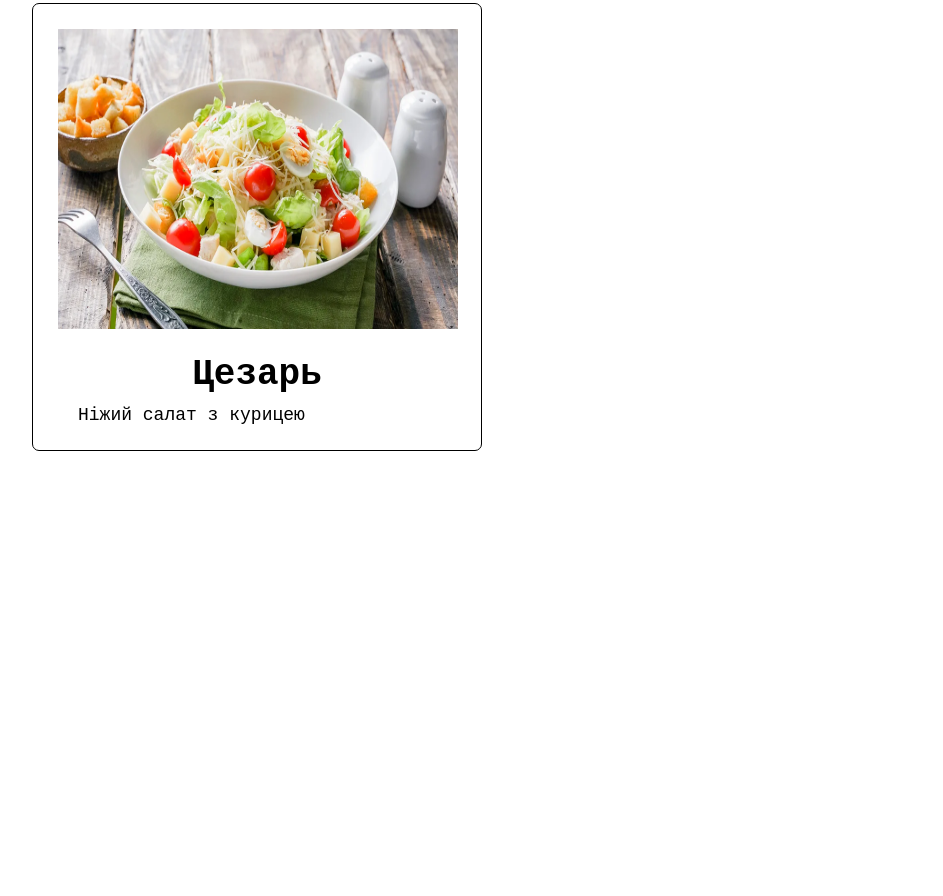
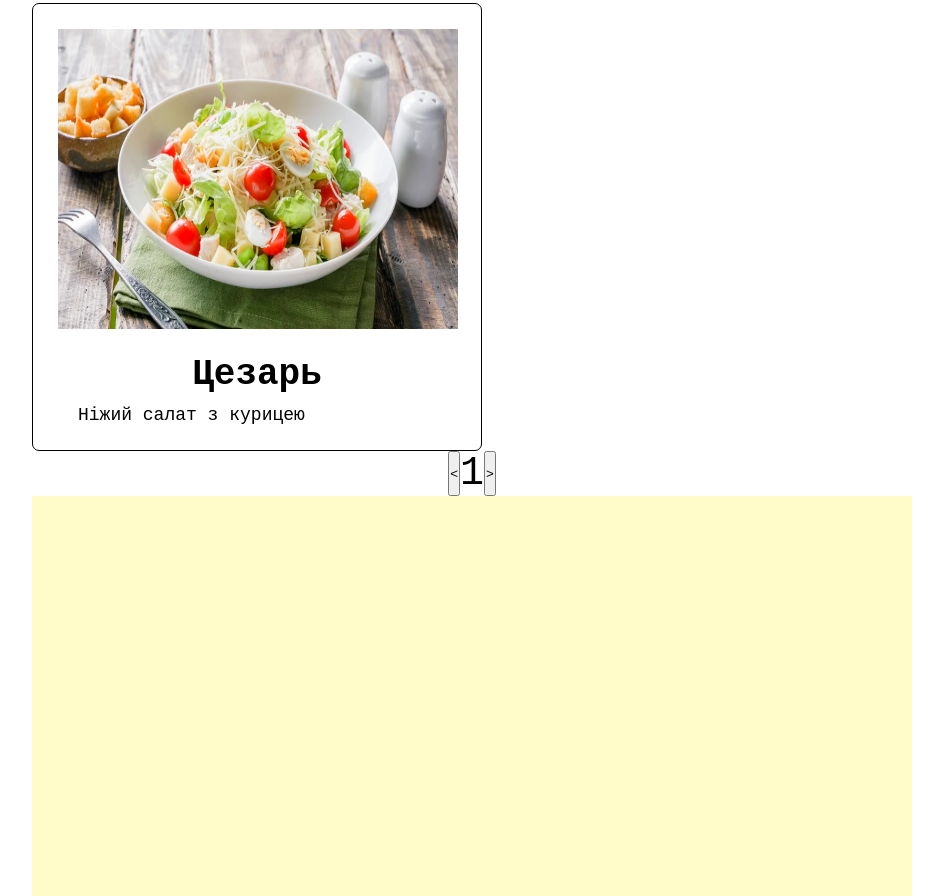
Before and after one commit to Kers1on/smak-top, a plain HTML site: page index.html in a window 1280 px wide. Shown: the part 656-1552 px from the top of the page, without its empty margins (168-1111 px from the left). Before the commit the page ends 1107 px from the top, so only its background shows below. Drawn offline with Linux system fonts and the light colour scheme.

Commit message:
feat: add page changer and footer

```diff
--- a/index.html
+++ b/index.html
@@ -48,6 +48,12 @@
             </div>
 
         </div>
+
+        <div class="page-changer">
+            <button><</button> <div id="page-number">1</div> <button>></button>
+        </div>
+
+        <footer></footer>
     </div>
 </body>
 </html>
--- a/style.css
+++ b/style.css
@@ -82,3 +82,15 @@ img {
     padding: 0 20px;
     max-height: 40px;
 }
+
+.page-changer {
+    display: flex;
+    font-size: 40px;
+    justify-content: center;
+}
+
+footer{
+    background-color: #FFFCC9;
+    width: 100%;
+    height: 400px;
+}
```
